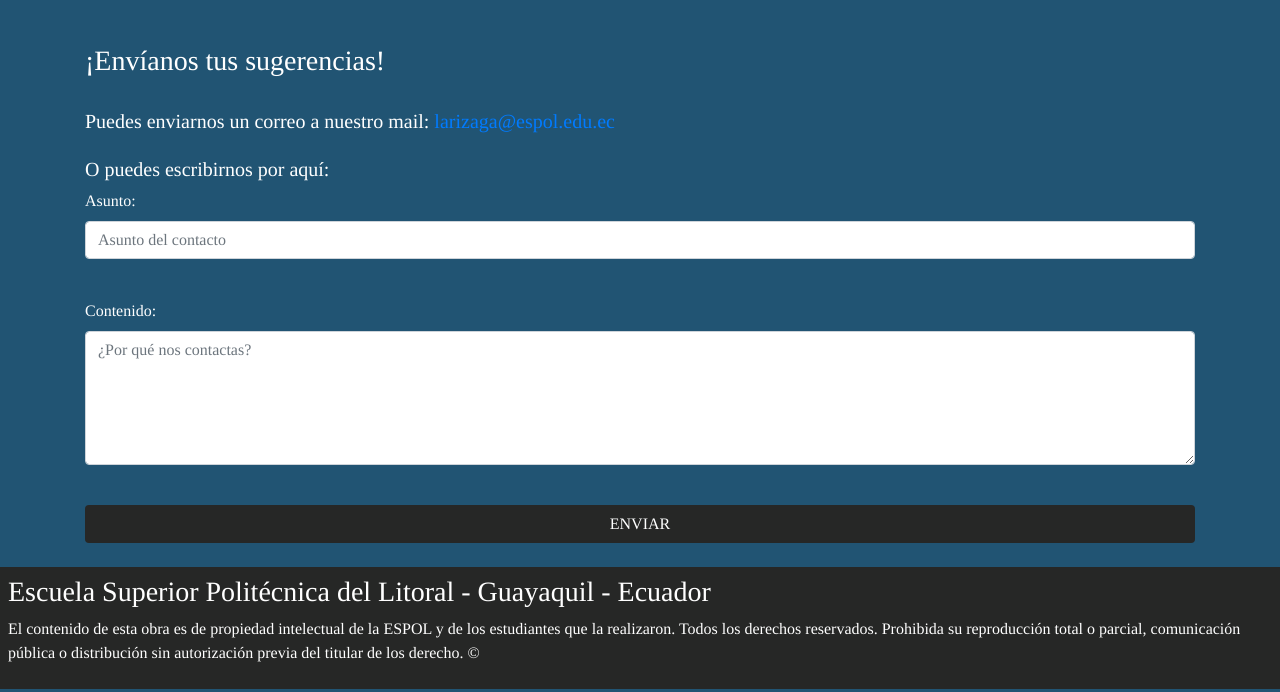
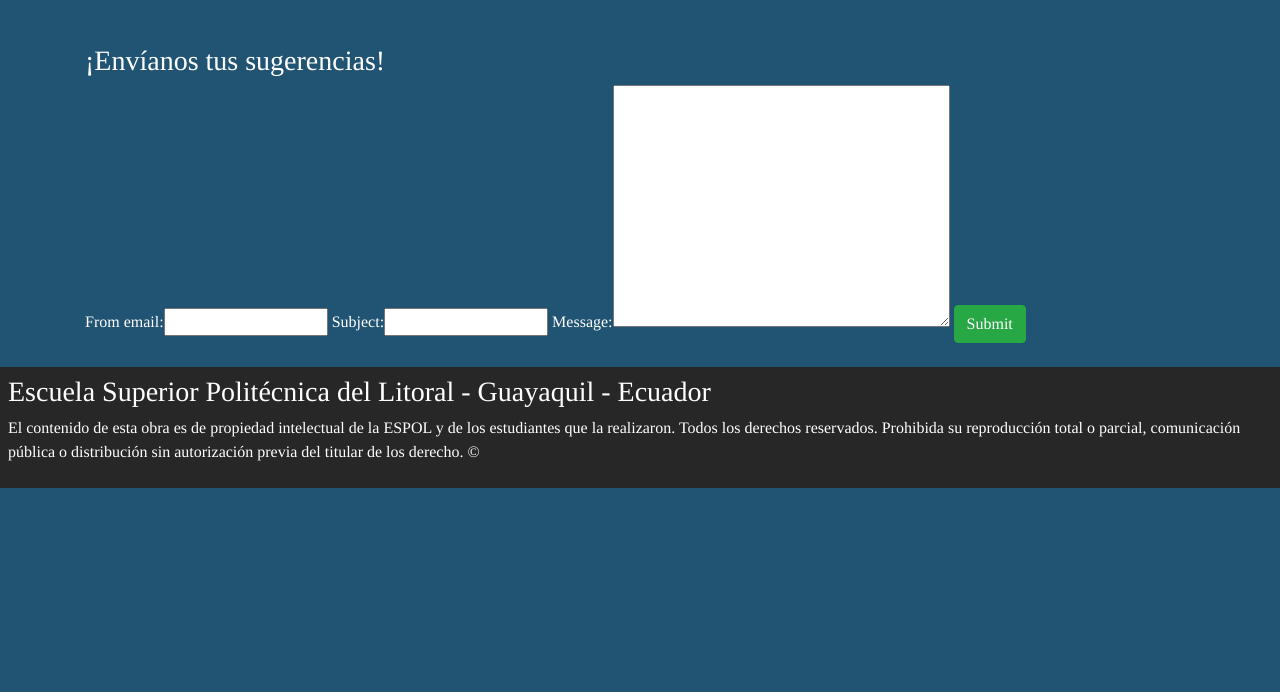
Before and after one commit to TheATeamFromESPOL/DawProyecto2P, a Django app: page /contactenos/ in a window 1280 px wide. Shown: the part 108-800 px from the top of the page. Run offline with Django 3.2, Linux system fonts and the light colour scheme; some libraries are stand-ins or nearby versions; some web fonts are replaced.

Commit message:
Correos :C

```diff
--- a/SitioDeQuejas/SitioDeQuejas/settings.py
+++ b/SitioDeQuejas/SitioDeQuejas/settings.py
@@ -39,6 +39,8 @@ INSTALLED_APPS = [
     'django.contrib.staticfiles',
     'appQuejas',
     'rest_framework',
+    'bootstrapform',
+
 ]
 
 MIDDLEWARE = [
@@ -134,3 +136,6 @@ STATIC_URL = '/static/'
 STATIC_ROOT = os.path.join(BASE_DIR, 'static')
 
 LOGIN_REDIRECT_URL = '/'
+
+
+EMAIL_BACKEND = 'django.core.mail.backends.console.EmailBackend'
--- /dev/null
+++ b/SitioDeQuejas/appQuejas/forms.py
@@ -0,0 +1,6 @@
+from django import forms
+
+class ContactForm(forms.Form):
+    from_email = forms.EmailField(required=True)
+    subject = forms.CharField(required=True)
+    message = forms.CharField(widget=forms.Textarea, required=True)
--- a/SitioDeQuejas/appQuejas/templates/appQuejas/contactenos.html
+++ b/SitioDeQuejas/appQuejas/templates/appQuejas/contactenos.html
@@ -1,4 +1,6 @@
+
 {% extends 'appQuejas/plantilla.html' %}
+{% load bootstrap %}
 {% load staticfiles %}
 {% block css  %}
 
@@ -19,20 +21,13 @@
 			<section class="p-4">
 				<div class="container">
 					<h3>¡Envíanos tus sugerencias!</h3>
-					<h5><br>Puedes enviarnos un correo a nuestro mail: <a href="mailto:larizaga@espol.edu.ec?Subject=Sugerencia%20en%20Portal%20de%20Quejas" target="_top">larizaga@espol.edu.ec</a><br><br>O puedes escribirnos por aquí:</h5>
-					<form id="formularioContactenos">
-						<div class="form-group">
-							<label for="asuntoContactenos">Asunto:</label><br>
-							<input class="form-control" type="text" name="asuntoContactenos" id="asuntoContactenos" placeholder="Asunto del contacto"><br>
-						</div>
-						<div class="form-group">
-							<label for="contenidoContactenos">Contenido:</label><br>
-							<textarea class="form-control" name=contenidoContactenos id=contenidoContactenos placeholder="¿Por qué nos contactas?" rows=5></textarea><br>
-						</div>
-						<div class="d-flex justify-content-center">
-							<button type="button" id="botonEnviar" class="colorBtn btn btn-default col-12">ENVIAR</button>
-						</div>
-					</form>
+
+				    <form method="POST" action="" novalidate="novalidate">
+				        {% csrf_token %}
+				        {{ form|bootstrap }}
+					<input type="submit" value="Submit" class="btn btn-success pull-right">
+				    </form>
+
 				</div>
 			</section>
 {%endblock%}
--- /dev/null
+++ b/SitioDeQuejas/appQuejas/templates/appQuejas/thanks.html
@@ -0,0 +1 @@
+<h1>Success! Email sent.</h1>
--- a/SitioDeQuejas/appQuejas/urls.py
+++ b/SitioDeQuejas/appQuejas/urls.py
@@ -10,7 +10,7 @@ urlpatterns = [
     path(r'iniciarSesion/',views.iniciarSesion,name='iniciarSesion'),
     path(r'contactenos/',views.contactenos,name='contactenos'),
     url(r'^noticia/(?P<pk>[0-9]+)/$', views.noticiaSeleccionada, name="noticia"),
-
+    url('thanks/', views.thanks, name = 'thanks'),
     url(r'^ajax/enviarQuejas/$', views.ListarQuejas.as_view(), name='cargar'),
     url(r'^ajax/cargarNoticia/$', views.DetalleQuejas.as_view(), name='cargarNoticia'),
 ]
--- a/SitioDeQuejas/appQuejas/views.py
+++ b/SitioDeQuejas/appQuejas/views.py
@@ -7,6 +7,9 @@ from .models import *
 from rest_framework.decorators import api_view, permission_classes
 from rest_framework import permissions
 from django.contrib.auth import authenticate,login
+from django.core.mail import send_mail, BadHeaderError
+from django.http import HttpResponse, HttpResponseRedirect
+from .forms import ContactForm
 
 from .serializers import *
 
@@ -31,24 +34,38 @@ def registro(request):
 	return render(request, 'appQuejas/registro.html',{})
 
 def iniciarSesion(request):
-	if request.method == 'POST':
-		usuario = authenticate(request,username=request.POST.get('nombreUsuario'),password=request.POST.get('password'))
-		if usuario is not None:
-			login(request,usuario)
-			return redirect("/")
-		else:
-			return render(request, 'appQuejas/iniciarSesion.html', {"mensaje":"Tu usuario y contraseña no coinciden. Intenta de nuevo."})
-	return render(request, 'appQuejas/iniciarSesion.html',{"mensaje":""})
+    if request.method == 'POST':
+        usuario = authenticate(request,username=request.POST.get('nombreUsuario'),password=request.POST.get('password'))
+        if usuario is not None:
+            login(request,usuario)
+            return redirect("/")
+        else:
+            return render(request, 'appQuejas/iniciarSesion.html', {"mensaje":"Tu usuario y contraseña no coinciden. Intenta de nuevo."})
+    return render(request, 'appQuejas/iniciarSesion.html',{"mensaje":""})
 
 def salirSesion(request):
 	logout(request)
 	return redirect("appQuejas:cargarNoticias")
 
 def contactenos(request):
-	#Solo es un formulario de contacto.
-	#Si el usuario está loggeado, varios de los campos se deberían de sobreescribir con los datos del usuario.
-	return render(request, 'appQuejas/contactenos.html',{})
+	if request.method == 'GET':
+		form = ContactForm()
+	else:
+		form = ContactForm(request.POST)
+		if form.is_valid():
+		    subject = form.cleaned_data['subject']
+		    from_email = form.cleaned_data['from_email']
+		    message = form.cleaned_data['message']
+		    try:
+		        send_mail(subject, message, from_email, ['knlopez@espol.edu.ec'])
+		    except BadHeaderError:
+		        return HttpResponse('Invalid header found.')
+		    return redirect('thanks')
+	return render(request, "appQuejas/contactenos.html", {'form': form})
 
+
+def thanks(request):
+	return HttpResponse('Success! Thank you for your message.')
 
 
 @permission_classes((permissions.AllowAny,))
```
Also changed, not shown: SitioDeQuejas/appQuejas/migrations/0001_initial.py, 1 other file.
